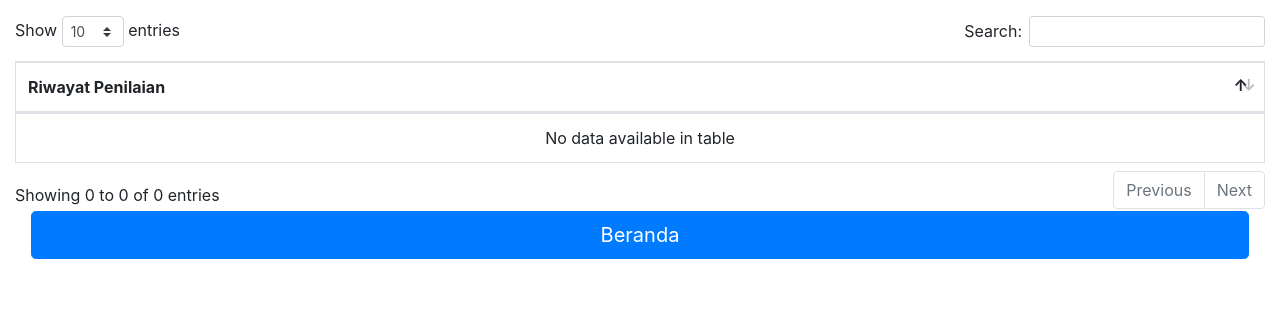
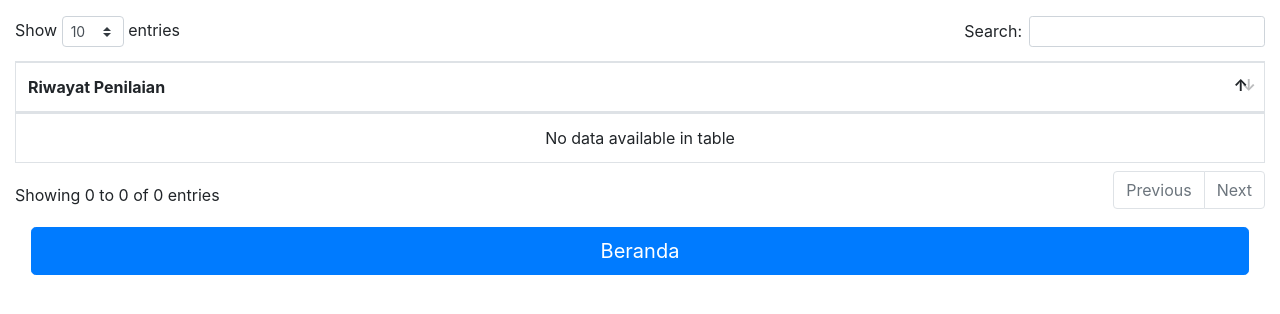
Before and after one commit to adiram17/surpreproject, a Django app: page /surpre/scorehistory in a window 1280 px wide. Shown: the part 56-370 px from the top of the page. Run offline with Django 3.2, Linux system fonts and the light colour scheme; a user stored in the database is signed in; data that the repository does not hold is empty; some libraries are stand-ins or nearby versions.

Commit message:
update score history

```diff
--- a/templates/pages/scorehistory.html
+++ b/templates/pages/scorehistory.html
@@ -11,7 +11,7 @@
         </div>
         {% endfor %}
 
-        <div class="">
+        <div class="mb-3">
             <div class="table-responsive">
                 <table class="table table-bordered" id="dataTable" width="100%" cellspacing="0">
                     <thead>
```
